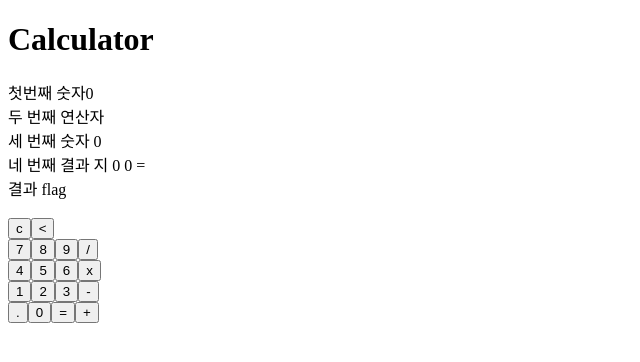
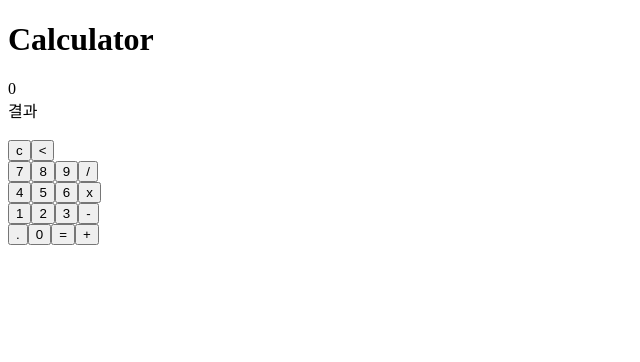
Before and after one commit to kaleb96/CounterApplication_js_vs_vue.js, a Vue app in the folder calculator/: page / in a window 1280 px wide. Shown: the top 362 px of the page, without its empty margins (0-640 px from the left). Built offline with nearby package versions, Linux system fonts and the light colour scheme.

Commit message:
#4
Add
-  implement Clear all function
-  implement Clear entry function

```diff
--- a/calculator/src/App.vue
+++ b/calculator/src/App.vue
@@ -7,11 +7,12 @@
       <div>
 
           <div class="buttonForm">
-            <div>첫번째 숫자{{ firstNum }}</div>
-            <div>두 번째 연산자 {{ operatorStr }}</div>
-            <div>세 번째 숫자 {{ secondNum }}</div>
-            <div>네 번째 결과 지 {{ firstNum }} {{ operatorStr }} {{ secondNum }} = </div>
-            <div>결과 flag {{ flag }}</div>
+            <div>
+              <span v-if="!secondNum">{{ firstNum }}</span>
+              <span v-if="!secondNum">{{ operatorStr }}</span>
+              <span v-if="secondNum">{{ firstNum }} {{ operatorStr }} {{ secondNum }} = </span>
+            </div>
+            <div>결과 {{ flag }}</div>
             <div></div>
             <span v-for="(row, idx) in matrix" :key="idx"> <br>
             <button  @click="inputNum(row[cIdx])" v-for="(cell, cIdx) in row" :key="cIdx"> {{ row[cIdx] }} </button>
@@ -69,14 +70,38 @@ const inputNum = (param) => { //버튼 input값에 따른 연산 판단
 
     if((param == '=')) { // = 인경우, firstNum, operatorStr, secondNum이 있는 경우 -> 결과 연산!
 
-      if(operatorStr != '') {
+      if(param != '') {
 
         computeResult(operatorStr);
       }
 
     } else { // 연산자인 경우
 
-      operatorStr.value = param;
+      if(param == 'c') { // c버튼 Clear All
+
+        firstNum.value = 0;
+        secondNum.value = 0;
+        operatorStr.value = '';
+        flag.value = '';
+
+      } else if(param == '<') { // < 버튼 Clear Entry
+
+        if(flag.value == '') {
+          let value1 = firstNum.value;
+          let value2 = secondNum.value;
+          let value3 = operatorStr.value;
+          clearEntry(value1, value2, value3);
+
+        } else {
+          firstNum.value = 0;
+          secondNum.value = 0;
+          operatorStr.value = '';
+        }
+
+      }else {
+
+        operatorStr.value = param;
+      }
     }
   }
 
@@ -130,6 +155,28 @@ const formatData= (param) => { // 데이터 초기화
     flag.value = param;
 }
 
+const clearEntry = (value1, value2, value3) => { // Clear Entry 취소
+  let nv = '';
+
+  if(value2) { // secondNum에 clear Entry 작동
+
+      nv = [...value2].splice(0, value2.length-1);
+      secondNum.value = nv.join('');
+
+  } else if(value1 && !value2 && !value3) { //fisrtNum에  Clear Entry 작동
+
+      nv = [...value1].splice(0, value1.length-1);
+      firstNum.value = nv.join('');
+
+  } else if(value1 && value3) {
+    // firatNum, Operators있는 경우 Clear Entry 작동 X
+
+  } else {
+    console.log('check');
+  }
+
+
+}
 </script>
 
 <style>
```
